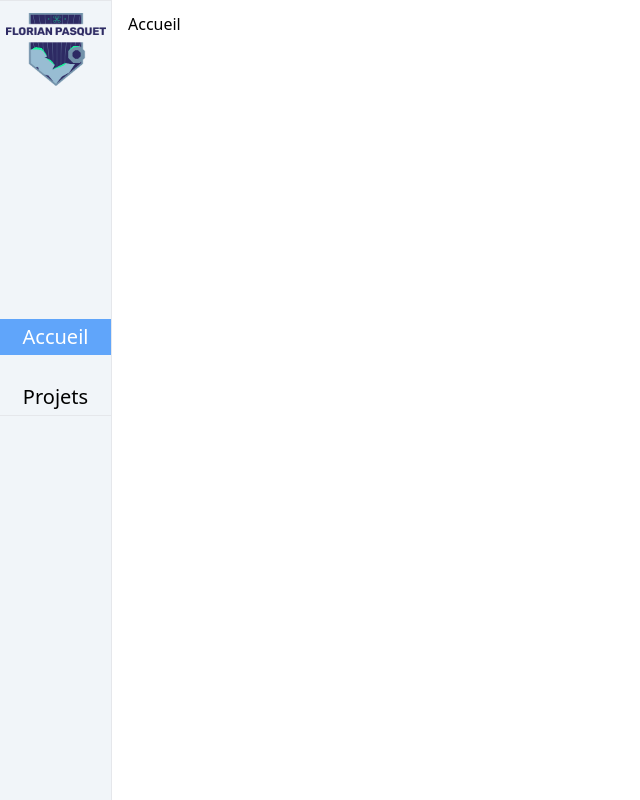
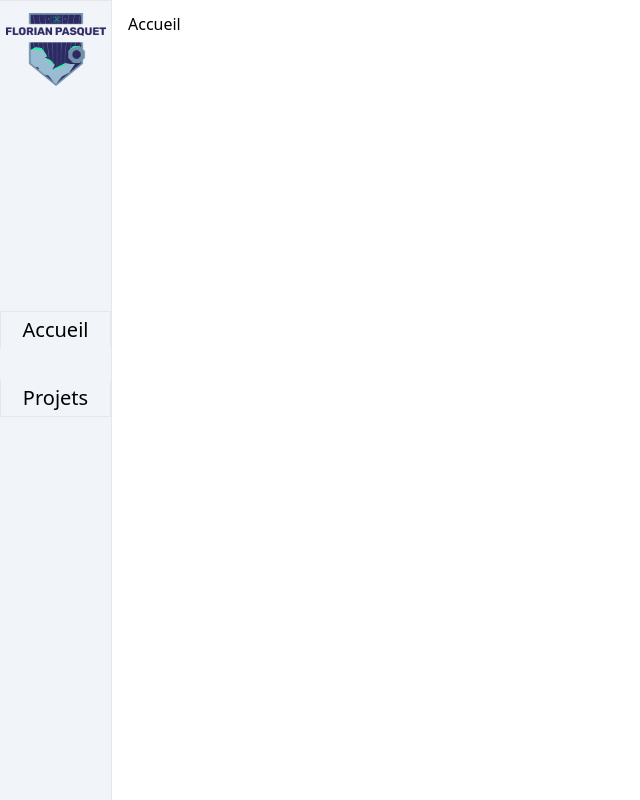
Before and after one commit to Mochafe/Portfolio-next.js, a Next.js app: page / in a window 1280 px wide. Shown: the whole page, without its empty margins (0-640 px from the left). Built offline with nearby package versions, Linux system fonts and the light colour scheme.

Commit message:
update style when active

```diff
--- a/components/linkNavbar.tsx
+++ b/components/linkNavbar.tsx
@@ -8,7 +8,7 @@ interface LinkNavbarInfo {
 }
 export default function LinkNavbar(info: LinkNavbarInfo) {
     return (
-        <Link href={(info.href) ? info.href : "#"} onClick={(info.onClick)? info.onClick : undefined} className={"md:w-auto md:h-auto flex flex-col justify-center p-3 rounded-2xl md:rounded-none hover:bg-blue-500 hover:text-white md:hover:scale-105 text-center py-1 transition-all duration-300 " + ((info.active)? "bg-blue-400 text-white translate-y-[-8px]" : "")}>
+        <Link href={(info.href) ? info.href : "#"} onClick={(info.onClick)? info.onClick : undefined} className={"md:w-auto md:h-auto flex flex-col justify-center p-3 md:rounded-none hover:bg-blue-500 hover:text-white md:hover:scale-105 border-x text-center py-1 transition-all duration-300 bg-slate-100 " + ((info.active)? "translate-y-[-16px] border-t rounded-t-lg h-[111px]" : "")}>
             <li>
                 {info.name}
             </li>
```
